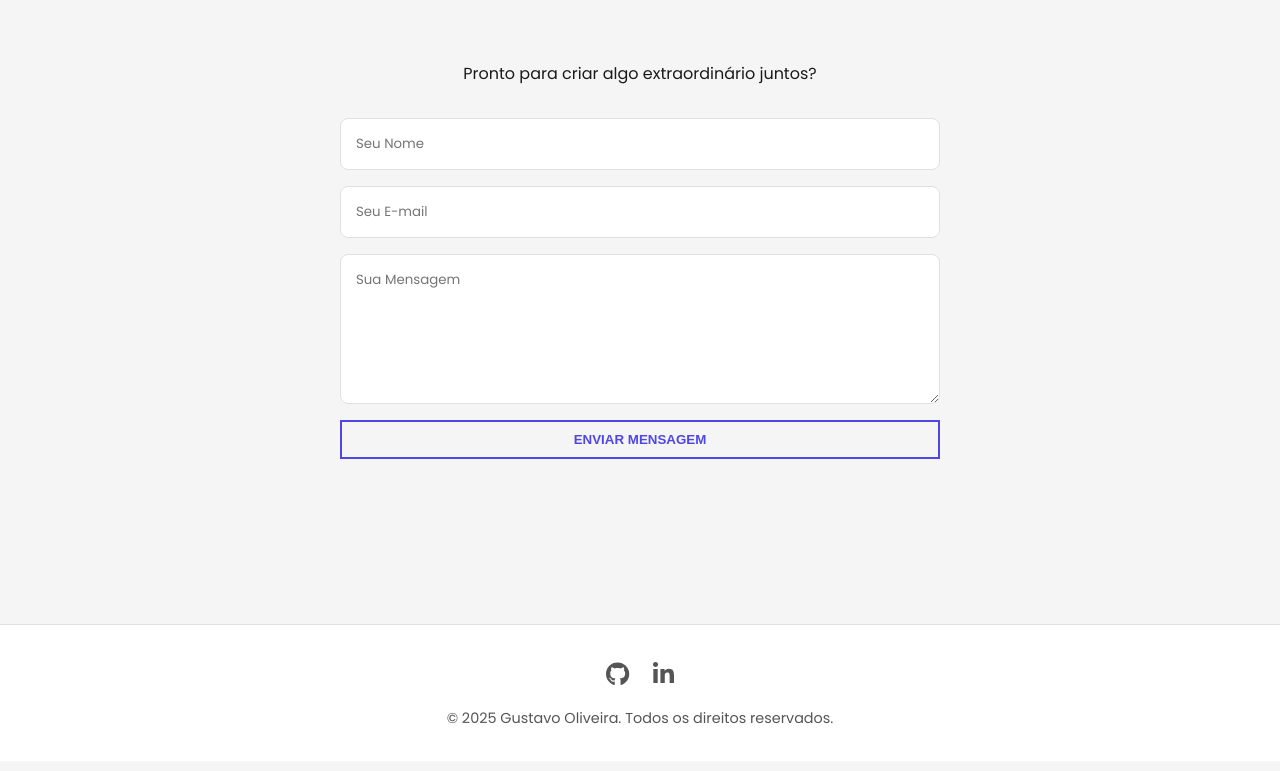
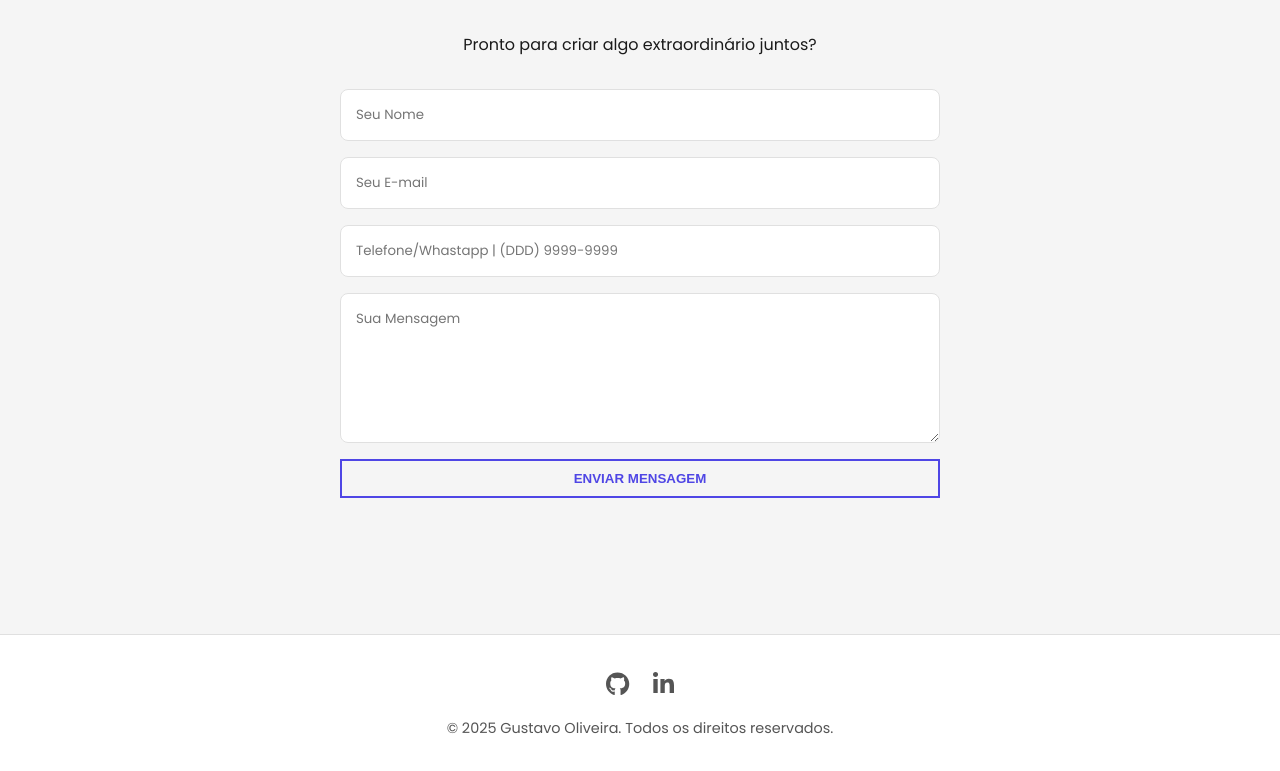
Before and after one commit to Gusttavohenn/portfolio-nextjs, a Next.js app: page /en in a window 1280 px wide. Shown: the part 3765-4536 px from the top of the page. Built offline with nearby package versions, Linux system fonts and the light colour scheme.

Commit message:
feat: Adiciona campo de telefone para contato

```diff
--- a/src/app/components/sections/ContactSection.tsx
+++ b/src/app/components/sections/ContactSection.tsx
@@ -4,14 +4,13 @@ import { useEffect } from 'react';
 
 export default function ContactSection() {
 
-  // Adicionamos a lógica do formulário AQUI, dentro do próprio componente
   useEffect(() => {
     const form = document.getElementById('contact-form') as HTMLFormElement;
     const formButton = form.querySelector('.form-button') as HTMLButtonElement;
     const formButtonText = form.querySelector('.button-text') as HTMLSpanElement;
     const formStatus = document.getElementById('form-status') as HTMLParagraphElement;
 
-    if (!form) return; // Se não achar o form, para a execução
+    if (!form) return;
 
     const handleFormSubmit = (e: Event) => {
         e.preventDefault();
@@ -53,20 +52,20 @@ export default function ContactSection() {
 
     form.addEventListener('submit', handleFormSubmit);
 
-    // Função de limpeza para remover o event listener
+    //
     return () => {
       form.removeEventListener('submit', handleFormSubmit);
     };
-  }, []); // O array vazio garante que rode apenas uma vez
+  }, []);
 
   return (
     <section id="contato" className="section">
       <h2 className="section-title">Contato</h2>
       <p>Pronto para criar algo extraordinário juntos?</p>
-      {/* Verifique se a sua URL do Formspree está correta aqui */}
       <form id="contact-form" action="https://formspree.io/f/xyzndejv" method="POST" className="contact-form">
         <input type="text" name="name" placeholder="Seu Nome" required />
         <input type="email" name="email" placeholder="Seu E-mail" required />
+        <input type="number" name="telefone" placeholder="Telefone/Whastapp | (DDD) 9999-9999" required />
         <textarea name="message" placeholder="Sua Mensagem" required></textarea>
         <button type="submit" className="cta-button form-button"><span className="button-text">ENVIAR MENSAGEM</span></button>
       </form>
```
